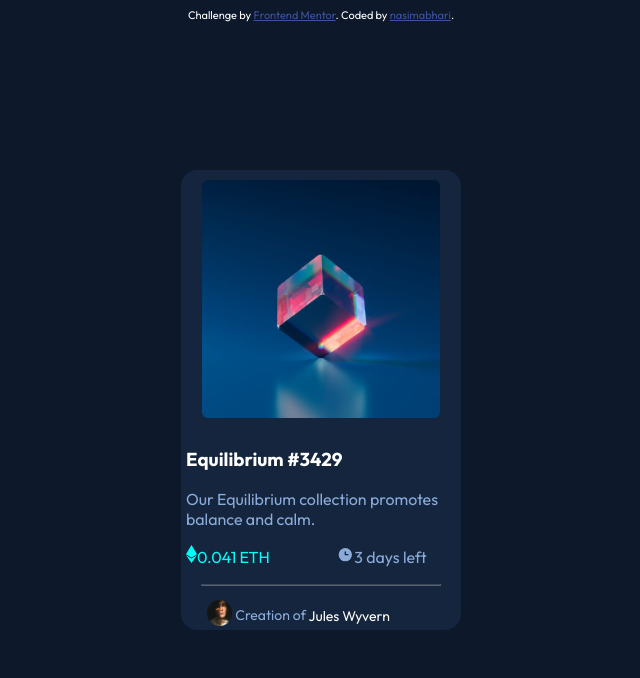
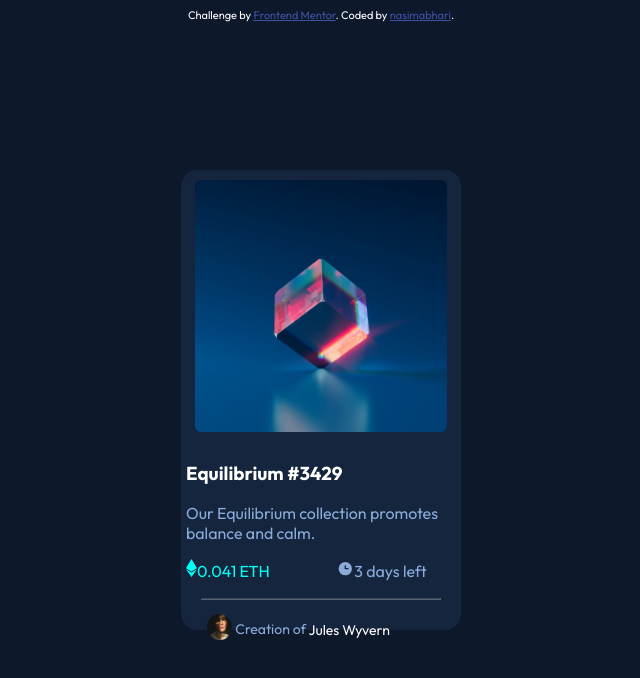
Before and after one commit to nasimabhari/NFT-preview-card-component, a plain HTML site: page index.html in a window 1280 px wide. In both pictures the pointer is over the picture 640 px from the left and 299 px from the top of the page. Shown: the whole page, without its empty margins (319-959 px from the left). Drawn offline with Linux system fonts and the light colour scheme.

Commit message:
Update style.css

```diff
--- a/style.css
+++ b/style.css
@@ -20,6 +20,9 @@ body {
   margin-left: auto;
   margin-right: auto;
   padding: 10px;
+}
+#eth-img:hover {
+  width: 90%;
 }
 h3 {
   color: hsl(0, 0%, 100%);
```
